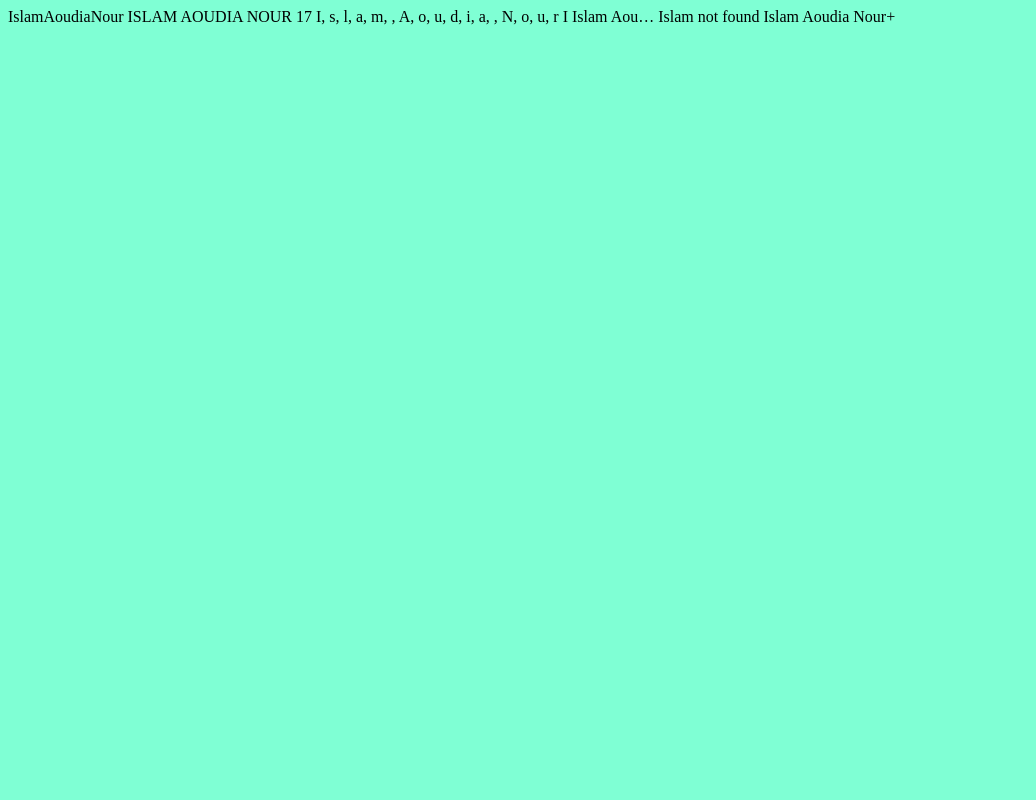
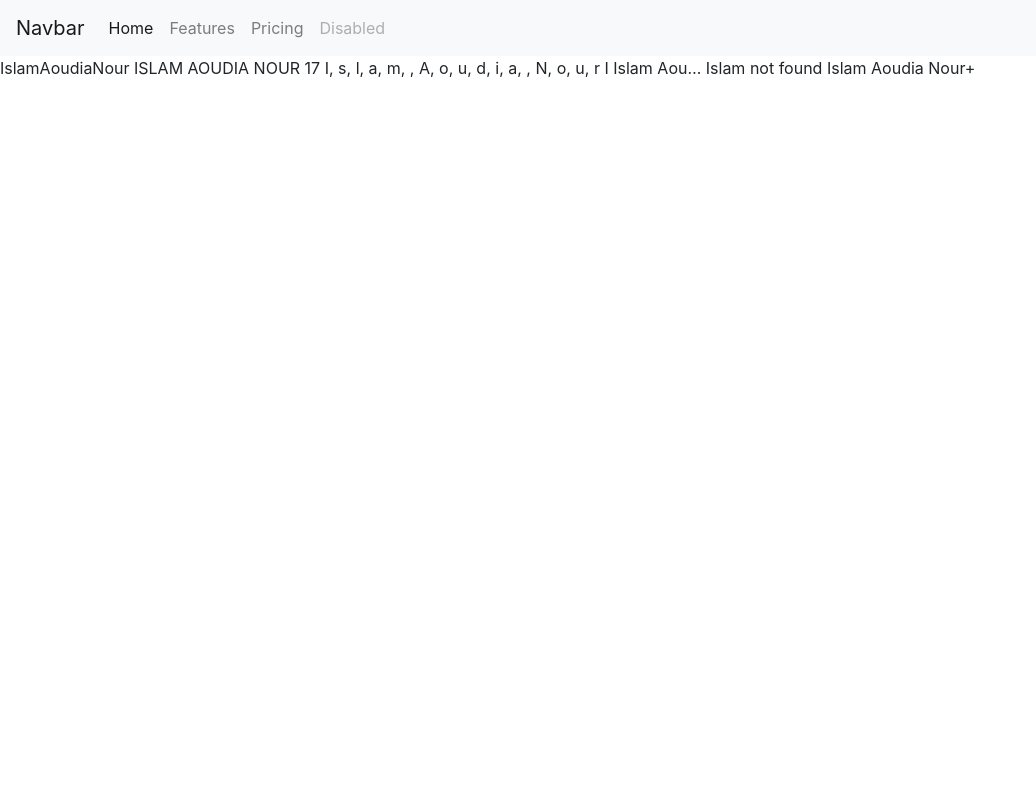
Before and after one commit to NorIslam04/Pyhton-Django, a Django app: page / in a window 1280 px wide. Shown: the whole page, without its empty margins (0-1036 px from the left). Run offline with Django 5.2, Linux system fonts and the light colour scheme; some libraries are stand-ins or nearby versions.

Commit message:
TEST add navbar

```diff
--- a/templates/base.html
+++ /dev/null
@@ -1,10 +0,0 @@
-<style>
-
-body{
-    background-color: aquamarine;
-}
-
-</style>
-
-{%block content%} <!--le meme non de les page html qui contein des 'content'  -->
-{% endblock content%}
--- /dev/null
+++ b/templates/navbar.html
@@ -0,0 +1,40 @@
+<!DOCTYPE html>
+<html lang="en">
+<head>
+    <meta charset="UTF-8">
+    <meta name="viewport" content="width=device-width, initial-scale=1.0">
+    <title>Navbar Example</title>
+    <link rel="stylesheet" href="https://maxcdn.bootstrapcdn.com/bootstrap/4.0.0/css/bootstrap.min.css">
+</head>
+<body>
+    <nav class="navbar navbar-expand-lg navbar-light bg-light">
+        <a class="navbar-brand" href="#">Navbar</a>
+        <button class="navbar-toggler" type="button" data-toggle="collapse" data-target="#navbarNav" aria-controls="navbarNav" aria-expanded="false" aria-label="Toggle navigation">
+            <span class="navbar-toggler-icon"></span>
+        </button>
+        <div class="collapse navbar-collapse" id="navbarNav">
+            <ul class="navbar-nav">
+                <li class="nav-item active">
+                    <a class="nav-link" href="#">Home <span class="sr-only">(current)</span></a>
+                </li>
+                <li class="nav-item">
+                    <a class="nav-link" href="#">Features</a>
+                </li>
+                <li class="nav-item">
+                    <a class="nav-link" href="#">Pricing</a>
+                </li>
+                <li class="nav-item">
+                    <a class="nav-link disabled" href="#" tabindex="-1" aria-disabled="true">Disabled</a>
+                </li>
+            </ul>
+        </div>
+    </nav>
+
+    <script src="https://code.jquery.com/jquery-3.2.1.slim.min.js"></script>
+    <script src="https://cdnjs.cloudflare.com/ajax/libs/popper.js/1.12.9/umd/popper.min.js"></script>
+    <script src="https://maxcdn.bootstrapcdn.com/bootstrap/4.0.0/js/bootstrap.min.js"></script>
+</body>
+</html>
+
+{%block content%} <!--le meme non de les page html qui contein des 'content'  -->
+{% endblock content%}
--- a/templates/pages/about.html
+++ b/templates/pages/about.html
@@ -1,4 +1,4 @@
-{% extends "base.html" %}
+{% extends "navbar.html" %}
 
 {% block content %}
 
--- a/templates/pages/index.html
+++ b/templates/pages/index.html
@@ -1,4 +1,4 @@
-{% extends 'base.html' %}
+{% extends 'navbar.html' %}
 
 {% block content %}
 {{name | cut:' '}}
```
